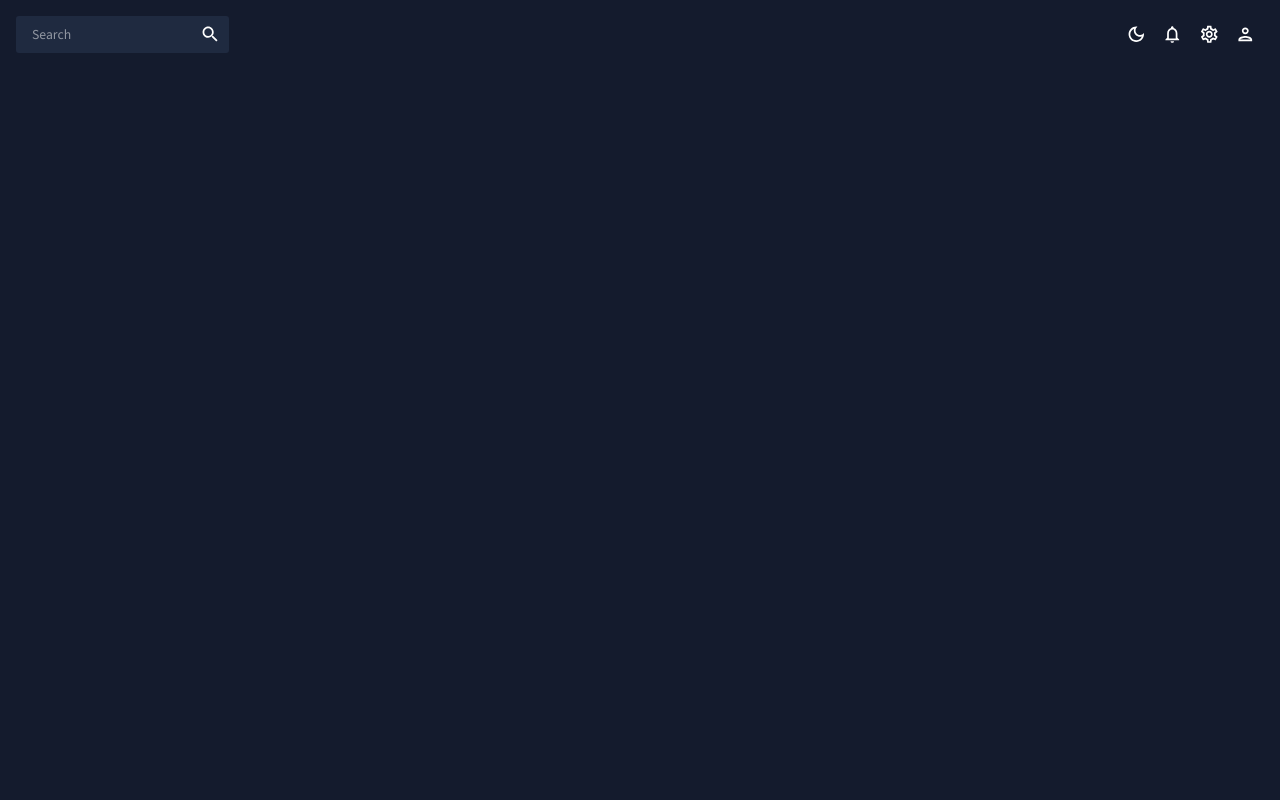
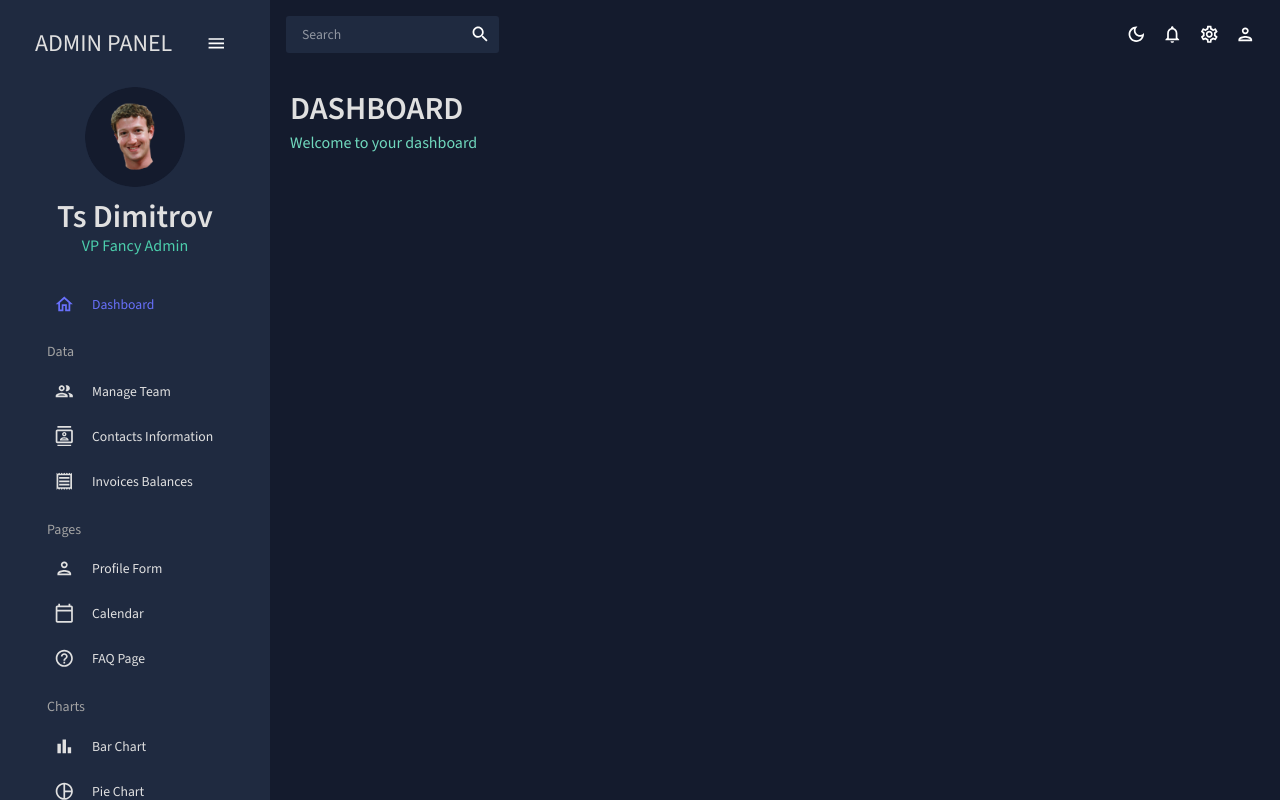
Before and after one commit to dimitrov93/react-admin-pannel, a React (Create React App) app: page / in a window 1280 px wide. Built offline with nearby package versions, Linux system fonts and the light colour scheme.

Commit message:
sidebar + header

```diff
--- a/package.json
+++ b/package.json
@@ -23,7 +23,7 @@
     "formik": "^2.4.2",
     "react": "^18.2.0",
     "react-dom": "^18.2.0",
-    "react-pro-sidebar": "^1.1.0-alpha.1",
+    "react-pro-sidebar": "^0.7.1",
     "react-router-dom": "^6.13.0",
     "react-scripts": "5.0.1",
     "web-vitals": "^2.1.4",
--- a/src/App.js
+++ b/src/App.js
@@ -1,6 +1,19 @@
 import { CssBaseline, ThemeProvider } from "@mui/material";
 import { ColorModeContext, useMode } from "./theme";
 import TopBar from "./scenes/global/TopBar";
+import Sidebar from "./scenes/global/Sidebar";
+import Dashboard from "./scenes/dashboard";
+// import Team from "./scenes/team";
+// import Invoices from "./scenes/invoices";
+// import Contacts from "./scenes/contacts";
+// import Bar from "./scenes/bar";
+// import Form from "./scenes/form";
+// import Line from "./scenes/line";
+// import Pie from "./scenes/pie";
+// import FAQ from "./scenes/faq";
+// import Geography from "./scenes/geography";
+import { Route, Routes } from "react-router-dom";
+import SideBar from "./scenes/global/Sidebar";
 
 function App() {
   const [theme, colorMode] = useMode();
@@ -10,8 +23,22 @@
       <ThemeProvider theme={theme}>
         <CssBaseline />
         <div className="app">
+          <SideBar />
           <main className="content">
             <TopBar />
+            <Routes>
+              <Route path="/" element={<Dashboard />} />
+              {/* <Route path="/team" element={<Team />} />
+              <Route path="/contacts" element={<Contacts />} />
+              <Route path="/invoices" element={<Invoices />} />
+              <Route path="/form" element={<Form />} />
+              <Route path="/bar" element={<Bar />} />
+              <Route path="/pie" element={<Pie />} />
+              <Route path="/line" element={<Line />} />
+              <Route path="/faq" element={<FAQ />} />
+              <Route path="/calendar" element={<Calendar />} />
+              <Route path="/geography" element={<Geography />} /> */}
+            </Routes>
           </main>
         </div>
       </ThemeProvider>
--- /dev/null
+++ b/src/components/Header.jsx
@@ -0,0 +1,24 @@
+import { Typography, Box, useTheme } from "@mui/material";
+import { tokens } from "../theme";
+
+const Header = ({ title, subtitle }) => {
+  const theme = useTheme();
+  const colors = tokens(theme.palette.mode);
+  return (
+    <Box mb="30px">
+      <Typography
+        variant="h2"
+        color={colors.grey[100]}
+        fontWeight="bold"
+        sx={{ m: "0 0 5px 0" }}
+      >
+        {title}
+      </Typography>
+      <Typography variant="h5" color={colors.greenAccent[400]}>
+        {subtitle}
+      </Typography>
+    </Box>
+  );
+};
+
+export default Header;
--- a/src/scenes/dashboard/index.jsx
+++ b/src/scenes/dashboard/index.jsx
@@ -1,6 +1,14 @@
+import { Box } from "@mui/material"
+import Header from "../../components/Header"
+
+
 const Dashboard = () => {
   return (
-    <div>index</div>
+    <Box m="20px">
+      <Box display="flex" justifyContent="space-between" alignItems="center">
+      <Header title="DASHBOARD" subtitle="Welcome to your dashboard" />
+      </Box>
+    </Box>
   )
 }
 
--- a/src/scenes/global/Sidebar.jsx
+++ b/src/scenes/global/Sidebar.jsx
@@ -1,7 +1,228 @@
+import { useState } from "react";
+import { ProSidebar, Menu, MenuItem } from "react-pro-sidebar";
+import { Box, IconButton, Typography, useTheme } from "@mui/material";
+import { Link } from "react-router-dom";
+import "react-pro-sidebar/dist/css/styles.css";
+import { tokens } from "../../theme";
+import HomeOutlinedIcon from "@mui/icons-material/HomeOutlined";
+import PeopleOutlinedIcon from "@mui/icons-material/PeopleOutlined";
+import ContactsOutlinedIcon from "@mui/icons-material/ContactsOutlined";
+import ReceiptOutlinedIcon from "@mui/icons-material/ReceiptOutlined";
+import PersonOutlinedIcon from "@mui/icons-material/PersonOutlined";
+import CalendarTodayOutlinedIcon from "@mui/icons-material/CalendarTodayOutlined";
+import HelpOutlineOutlinedIcon from "@mui/icons-material/HelpOutlineOutlined";
+import BarChartOutlinedIcon from "@mui/icons-material/BarChartOutlined";
+import PieChartOutlineOutlinedIcon from "@mui/icons-material/PieChartOutlineOutlined";
+import TimelineOutlinedIcon from "@mui/icons-material/TimelineOutlined";
+import MenuOutlinedIcon from "@mui/icons-material/MenuOutlined";
+import MapOutlinedIcon from "@mui/icons-material/MapOutlined";
+
+const Item = ({ title, to, icon, selected, setSelected }) => {
+  const theme = useTheme();
+  const colors = tokens(theme.palette.mode);
+  return (
+    <MenuItem
+      active={selected === title}
+      style={{
+        color: colors.grey[100],
+      }}
+      onClick={() => setSelected(title)}
+      icon={icon}
+    >
+      <Typography>{title}</Typography>
+      <Link to={to} />
+    </MenuItem>
+  );
+};
+
 const Sidebar = () => {
+  const theme = useTheme();
+  const colors = tokens(theme.palette.mode);
+  const [isCollapsed, setIsCollapsed] = useState(false);
+  const [selected, setSelected] = useState("Dashboard");
+
   return (
-    <div>Sidebar</div>
-  )
-}
+    <Box
+      sx={{
+        "& .pro-sidebar-inner": {
+          background: `${colors.primary[400]} !important`,
+        },
+        "& .pro-icon-wrapper": {
+          backgroundColor: "transparent !important",
+        },
+        "& .pro-inner-item": {
+          padding: "5px 35px 5px 20px !important",
+        },
+        "& .pro-inner-item:hover": {
+          color: "#868dfb !important",
+        },
+        "& .pro-menu-item.active": {
+          color: "#6870fa !important",
+        },
+      }}
+    >
+      <ProSidebar collapsed={isCollapsed}>
+        <Menu iconShape="square">
+          {/* LOGO AND MENU ICON */}
+          <MenuItem
+            onClick={() => setIsCollapsed(!isCollapsed)}
+            icon={isCollapsed ? <MenuOutlinedIcon /> : undefined}
+            style={{
+              margin: "10px 0 20px 0",
+              color: colors.grey[100],
+            }}
+          >
+            {!isCollapsed && (
+              <Box
+                display="flex"
+                justifyContent="space-between"
+                alignItems="center"
+                ml="15px"
+              >
+                <Typography variant="h3" color={colors.grey[100]}>
+                  ADMIN PANEL
+                </Typography>
+                <IconButton onClick={() => setIsCollapsed(!isCollapsed)}>
+                  <MenuOutlinedIcon />
+                </IconButton>
+              </Box>
+            )}
+          </MenuItem>
 
-export default Sidebar
+          {!isCollapsed && (
+            <Box mb="25px">
+              <Box display="flex" justifyContent="center" alignItems="center">
+                <img
+                  alt="profile-user"
+                  width="100px"
+                  height="100px"
+                  src={`../../assets/user.png`}
+                  style={{ cursor: "pointer", borderRadius: "50%" }}
+                />
+              </Box>
+              <Box textAlign="center">
+                <Typography
+                  variant="h2"
+                  color={colors.grey[100]}
+                  fontWeight="bold"
+                  sx={{ m: "10px 0 0 0" }}
+                >
+                  Ts Dimitrov
+                </Typography>
+                <Typography variant="h5" color={colors.greenAccent[500]}>
+                  VP Fancy Admin
+                </Typography>
+              </Box>
+            </Box>
+          )}
+
+          <Box paddingLeft={isCollapsed ? undefined : "10%"}>
+            <Item
+              title="Dashboard"
+              to="/"
+              icon={<HomeOutlinedIcon />}
+              selected={selected}
+              setSelected={setSelected}
+            />
+
+            <Typography
+              variant="h6"
+              color={colors.grey[300]}
+              sx={{ m: "15px 0 5px 20px" }}
+            >
+              Data
+            </Typography>
+            <Item
+              title="Manage Team"
+              to="/team"
+              icon={<PeopleOutlinedIcon />}
+              selected={selected}
+              setSelected={setSelected}
+            />
+            <Item
+              title="Contacts Information"
+              to="/contacts"
+              icon={<ContactsOutlinedIcon />}
+              selected={selected}
+              setSelected={setSelected}
+            />
+            <Item
+              title="Invoices Balances"
+              to="/invoices"
+              icon={<ReceiptOutlinedIcon />}
+              selected={selected}
+              setSelected={setSelected}
+            />
+
+            <Typography
+              variant="h6"
+              color={colors.grey[300]}
+              sx={{ m: "15px 0 5px 20px" }}
+            >
+              Pages
+            </Typography>
+            <Item
+              title="Profile Form"
+              to="/form"
+              icon={<PersonOutlinedIcon />}
+              selected={selected}
+              setSelected={setSelected}
+            />
+            <Item
+              title="Calendar"
+              to="/calendar"
+              icon={<CalendarTodayOutlinedIcon />}
+              selected={selected}
+              setSelected={setSelected}
+            />
+            <Item
+              title="FAQ Page"
+              to="/faq"
+              icon={<HelpOutlineOutlinedIcon />}
+              selected={selected}
+              setSelected={setSelected}
+            />
+
+            <Typography
+              variant="h6"
+              color={colors.grey[300]}
+              sx={{ m: "15px 0 5px 20px" }}
+            >
+              Charts
+            </Typography>
+            <Item
+              title="Bar Chart"
+              to="/bar"
+              icon={<BarChartOutlinedIcon />}
+              selected={selected}
+              setSelected={setSelected}
+            />
+            <Item
+              title="Pie Chart"
+              to="/pie"
+              icon={<PieChartOutlineOutlinedIcon />}
+              selected={selected}
+              setSelected={setSelected}
+            />
+            <Item
+              title="Line Chart"
+              to="/line"
+              icon={<TimelineOutlinedIcon />}
+              selected={selected}
+              setSelected={setSelected}
+            />
+            <Item
+              title="Geography Chart"
+              to="/geography"
+              icon={<MapOutlinedIcon />}
+              selected={selected}
+              setSelected={setSelected}
+            />
+          </Box>
+        </Menu>
+      </ProSidebar>
+    </Box>
+  );
+};
+
+export default Sidebar;
```
Also changed, not shown: public/assets/user.png (added), 1 other file (tests, documents, lock files or other folders).
